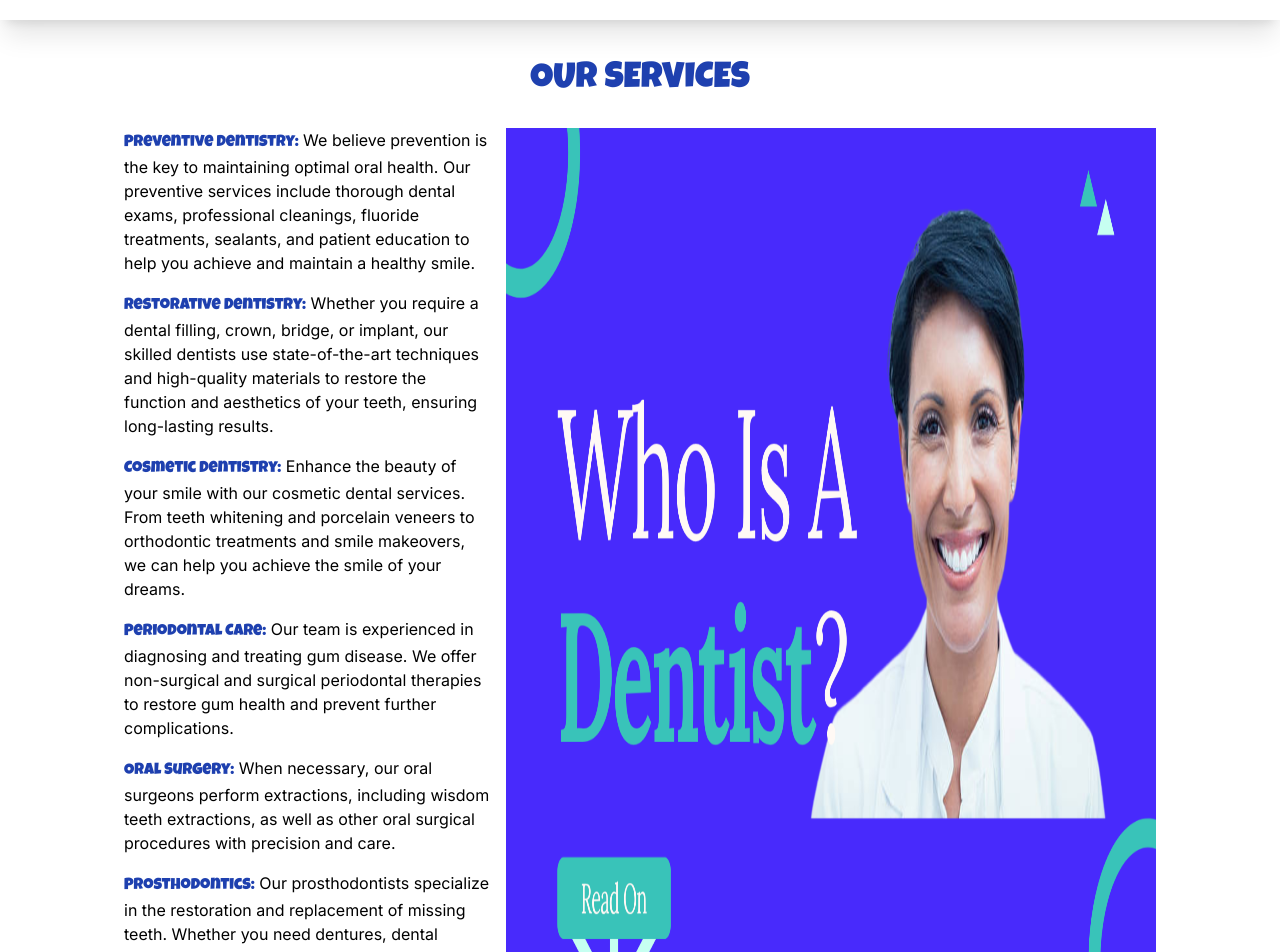
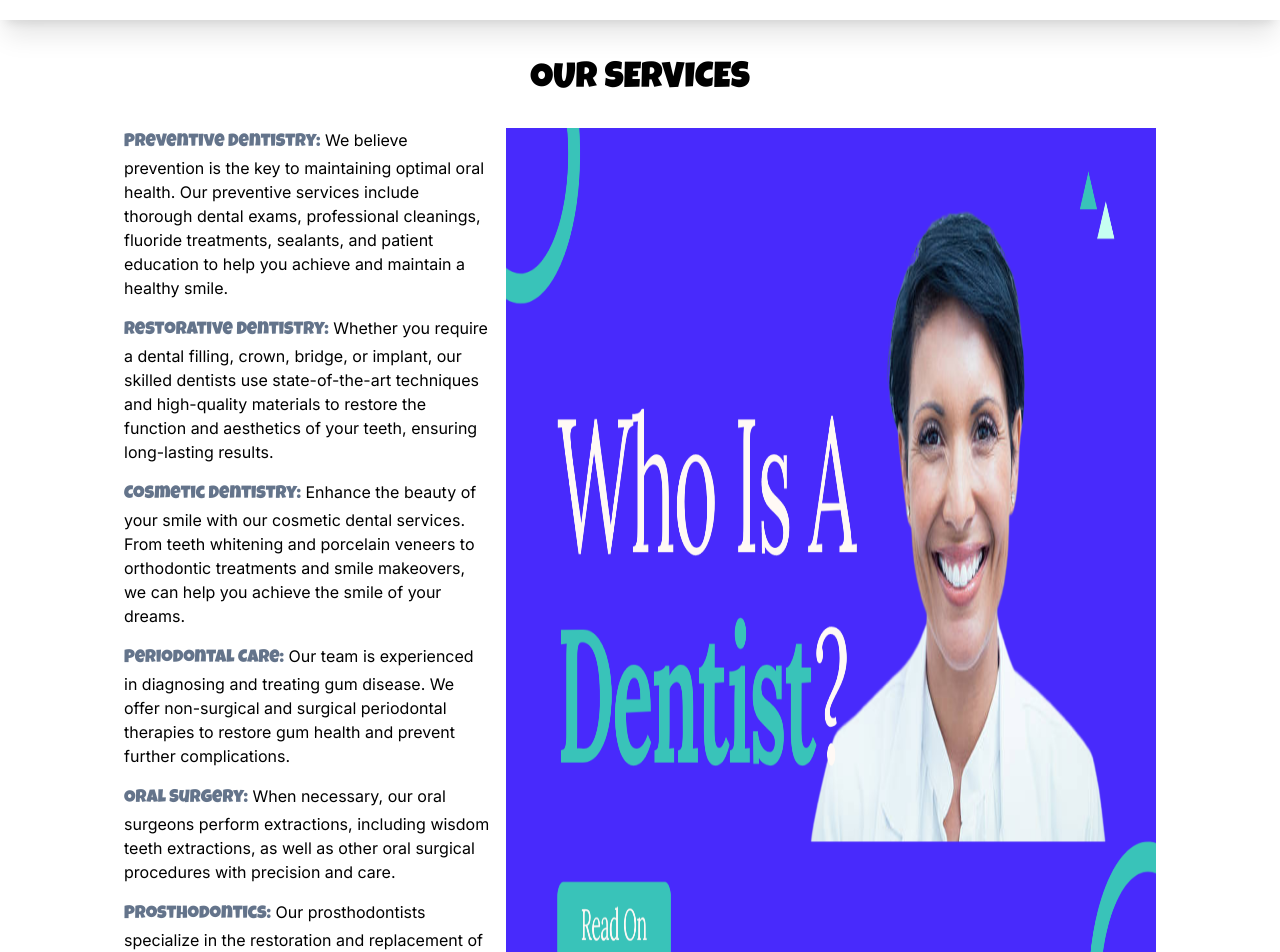
Before and after one commit to itradebtc/Capstone-Project, a Next.js app: page /about in a window 1280 px wide. Shown: the part 80-1032 px from the top of the page. Built offline with nearby package versions, Linux system fonts and the light colour scheme.

Commit message:
Medical Web App

```diff
--- a/src/app/about/page.jsx
+++ b/src/app/about/page.jsx
@@ -9,36 +9,36 @@ weight: ['400']})
 export default function page() {
   return (
     <div className='py-10 px-24'>
-        <h1 className={`${kan.className} text-center text-blue-800 uppercase text-4xl`}>Our Services</h1>
+        <h1 className={`${kan.className} text-center uppercase text-4xl`}>Our Services</h1>
         <div className='m-7 space-y-10 w-fit'>
             <div className='flex gap-4'>
                 <dl className='space-y-4 container'>
                   <dd>
-                    <span className={`${kan.className} text-blue-800`}>Preventive Dentistry:</span> We believe prevention is the key to maintaining optimal oral health.
+                    <span className={`${kan.className} text-slate-500 text-lg`}>Preventive Dentistry:</span> We believe prevention is the key to maintaining optimal oral health.
                     Our preventive services include thorough dental exams, professional cleanings, fluoride
                     treatments, sealants, and patient education to help you achieve and maintain a healthy smile.
                   </dd>
                   <dd>
-                    <span className={`${kan.className} text-blue-800`}>Restorative Dentistry:</span> Whether you require a dental filling, crown, bridge, or implant, our
+                    <span className={`${kan.className} text-slate-500 text-lg`}>Restorative Dentistry:</span> Whether you require a dental filling, crown, bridge, or implant, our
                     skilled dentists use state-of-the-art techniques and high-quality materials to restore the
                     function and aesthetics of your teeth, ensuring long-lasting results.
                   </dd>
                   <dd>
-                    <span className={`${kan.className} text-blue-800`}>Cosmetic Dentistry:</span> Enhance the beauty of your smile with our cosmetic dental services. From
+                    <span className={`${kan.className} text-slate-500 text-lg`}>Cosmetic Dentistry:</span> Enhance the beauty of your smile with our cosmetic dental services. From
                     teeth whitening and porcelain veneers to orthodontic treatments and smile makeovers, we can
                     help you achieve the smile of your dreams.
                   </dd>
                   <dd>
-                    <span className={`${kan.className} text-blue-800`}>Periodontal Care:</span> Our team is experienced in diagnosing and treating gum disease. We offer
+                    <span className={`${kan.className} text-slate-500 text-lg`}>Periodontal Care:</span> Our team is experienced in diagnosing and treating gum disease. We offer
                     non-surgical and surgical periodontal therapies to restore gum health and prevent further
                     complications.
                   </dd>
                   <dd>
-                    <span className={`${kan.className} text-blue-800`}>Oral Surgery:</span> When necessary, our oral surgeons perform extractions, including wisdom teeth
+                    <span className={`${kan.className} text-slate-500 text-lg`}>Oral Surgery:</span> When necessary, our oral surgeons perform extractions, including wisdom teeth
                     extractions, as well as other oral surgical procedures with precision and care.
                   </dd>
                   <dd>
-                    <span className={`${kan.className} text-blue-800`}>Prosthodontics:</span> Our prosthodontists specialize in the restoration and replacement of missing
+                    <span className={`${kan.className} text-slate-500 text-lg`}>Prosthodontics:</span> Our prosthodontists specialize in the restoration and replacement of missing
                     teeth. Whether you need dentures, dental implants, or implant-supported prosthetics, we can
                     help you regain your smile's function and aesthetics.
                   </dd>
@@ -46,7 +46,7 @@ export default function page() {
                 <Image src={pic} alt='who is your dentist' width={650} height={400} />
             </div>
             <p>
-                <span className={`${kan.className} text-blue-800`}>At Kelubia's Dental Care</span>, we prioritize patient comfort and satisfaction. We understand that
+                <span className={`${kan.className} text-lg`}>At Kelubia's Dental Care</span>, we prioritize patient comfort and satisfaction. We understand that
                 visiting the dentist can cause anxiety for some individuals, which is why we strive to create
                 a welcoming and relaxing atmosphere. Our friendly staff is here to answer your questions,
                 address your concerns, and ensure you feel at ease throughout your dental visit.
```
